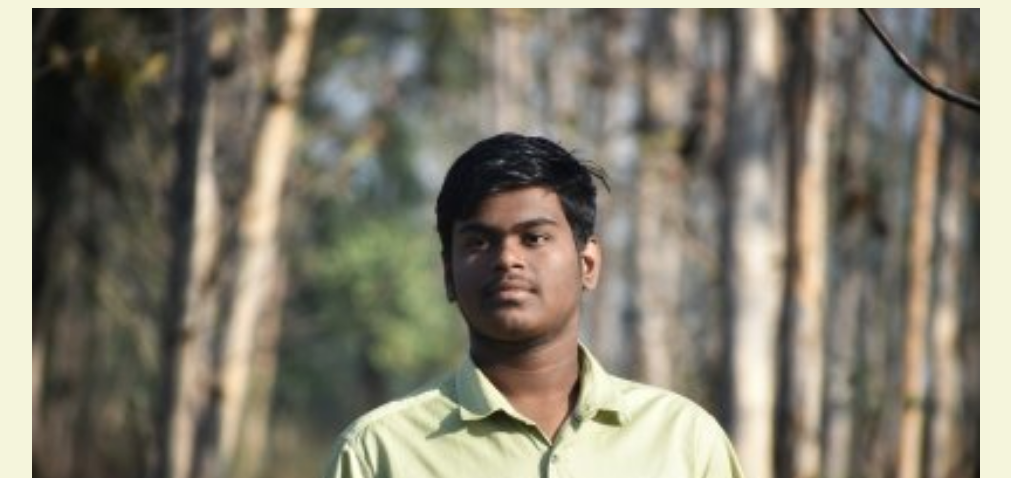
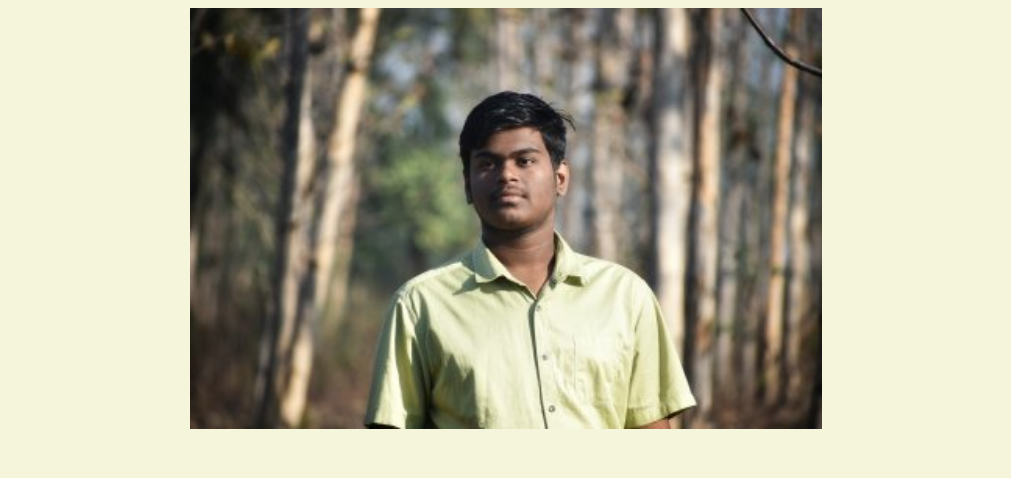
Before and after one commit to rishiguptha/rishiguptha.github.io, a plain HTML site: page index.html in a window 1280 px wide. Shown: the top 478 px of the page, without its empty margins (134-1145 px from the left). Drawn offline with Linux system fonts and the light colour scheme.

Commit message:
Update index.html

```diff
--- a/index.html
+++ b/index.html
@@ -12,7 +12,7 @@
   </header>
 
   <body>
-    <img src="images/1563016063722.jpg" width="75%" alt="banner">
+    <img src="images/1563016063722.jpg" width="50%" height="50%" alt="banner">
     <h1>Rishi Guptha's Portal </h1>
     <h2>About Me</h2>
   <p>I am a Student and Live in Nizamabad,Telangana,India.</p>
```
